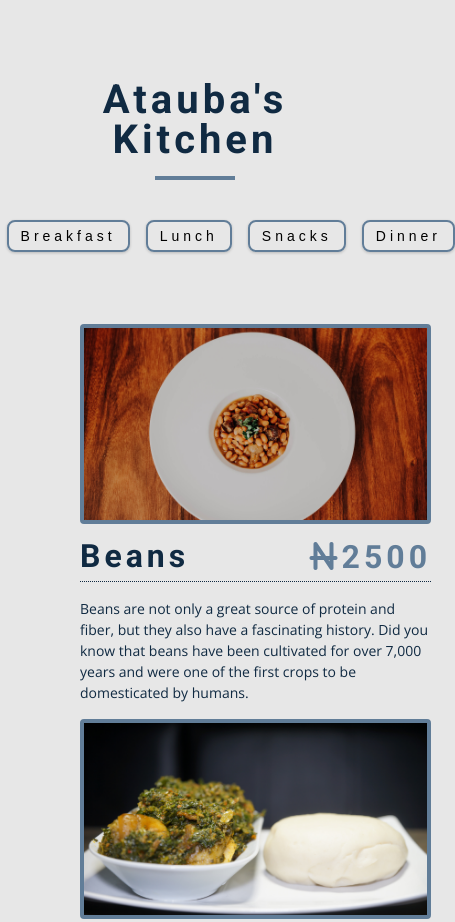
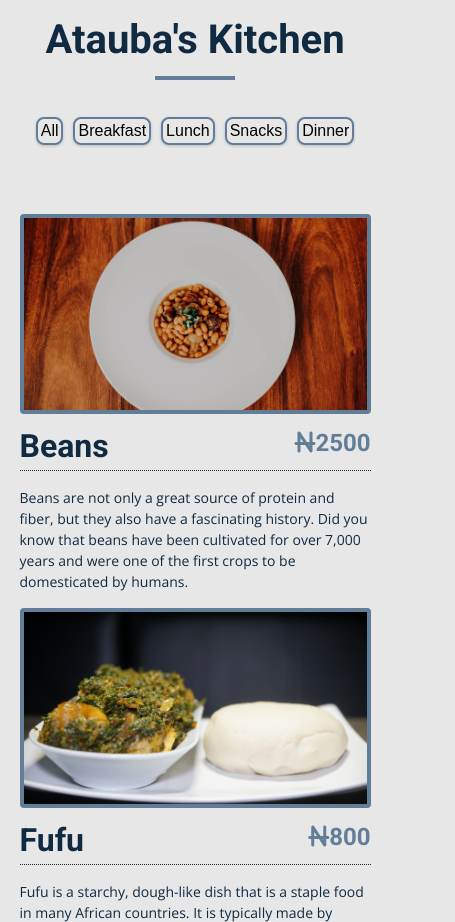
Before and after one commit to gidii04/foodMenu, a plain HTML site: page index.html in a window 390 px wide. Shown: the top 922 px of the page, 455 px wide, since content can reach past the window. Drawn offline with nearby package versions, Linux system fonts and the light colour scheme.

Commit message:
add all files

```diff
--- a/index.html
+++ b/index.html
@@ -4,7 +4,7 @@
     <meta charset="UTF-8" />
     <meta http-equiv="X-UA-Compatible" content="IE=edge" />
     <meta name="viewport" content="width=device-width, initial-scale=1.0" />
-    <title>African Dishes</title>
+    <title>food menu</title>
     <link rel="stylesheet" href="style.css" />
     <link
       rel="stylesheet"
--- a/style.css
+++ b/style.css
@@ -3,9 +3,7 @@ Fonts
 */
 @import url('https://fonts.googleapis.com/css?family=Open+Sans|Roboto:400,700&display=swap');
 
-*,
-::after,
-::before {
+* {
   margin: 0;
   padding: 0;
   box-sizing: border-box;
@@ -31,7 +29,6 @@ h2,
 h4 {
   text-transform: capitalize;
   font-family: 'Roboto', sans-serif;
-  letter-spacing: 0.25rem;
   line-height: 1.25;
   margin-bottom: 0.75;
 }
@@ -40,25 +37,13 @@ h2 {
 }
 
 h4 {
-  font-size: 1rem;
+  font-size: 2rem;
 }
 p {
   margin-bottom: 1.25rem;
   color: hsl(209, 61%, 16%);
 }
 
-@media screen and (max-width: 800px) {
-  h2 {
-    font-size: 2.5rem;
-  }
-  h4 {
-    font-size: 2rem;
-  }
-  h2,
-  h4 {
-    line-height: 1;
-  }
-}
 /* button */
 .filter-btn {
   background: transparent;
@@ -109,7 +94,7 @@ p {
 }
 
 .menu-container {
-  width: 90vw;
+  /* width: 90vw; */
   margin: 0 auto;
   max-width: 1170px;
   display: grid;
@@ -139,12 +124,13 @@ p {
 }
 .price {
   color: hsl(210, 22%, 49%);
+  font-size: 24px;
 }
 .item-text {
   margin-bottom: 0;
   padding-top: 1rem;
 }
-@media screen and (min-width: 768px) {
+/* @media screen and (min-width: 768px) {
   .menu-item {
     grid-template-columns: 225px 1fr;
     gap: 0 1.25rem;
@@ -167,4 +153,32 @@ p {
   p {
     margin-bottom: 2rem;
   }
+} */
+@media screen and (max-width: 800px) {
+  h2 {
+    font-size: 2.5rem;
+  }
+  h4 {
+    font-size: 2rem;
+  }
+  h2,
+  h4 {
+    line-height: 1;
+  }
 }
+
+@media screen and (max-width: 468px) {
+  .filter-btn {
+    font-size: 16px;
+    color: #000;
+    padding: 3px;
+    margin: 5px;
+    letter-spacing: 0rem;
+  }
+  .photo {
+    width: 100%;
+  }
+  .menu {
+    padding: 5%;
+  }
+}
```
